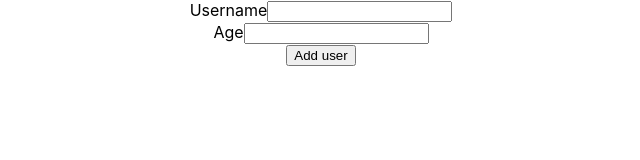
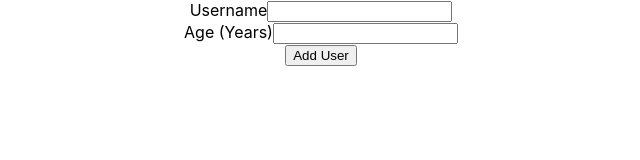
Before and after one commit to sofnir/UsersList, a React (Create React App) app: page / in a window 1280 px wide. Shown: the top 160 px of the page, without its empty margins (319-959 px from the left). Built offline with nearby package versions, Linux system fonts and the light colour scheme.

Commit message:
Create users list.

```diff
--- a/src/App.js
+++ b/src/App.js
@@ -1,11 +1,9 @@
 import './App.css';
-import UserForm from './components/UserForm';
+import Users from './components/Users';
 
 function App() {
   return (
-    <div className="App">
-      <UserForm />
-    </div>
+    <div className="App"><Users /></div>
   );
 }
 
--- a/src/components/UserForm.jsx
+++ b/src/components/UserForm.jsx
@@ -1,21 +1,46 @@
-import React from "react";
+import React, { useState } from "react";
 
-const UserForm = () => {
+const UserForm = (props) => {
+  const [username, setUsername] = useState('');
+  const [age, setAge] = useState('');
+
   const formSubmitHandler = event => {
     event.preventDefault();
+
+    const user = {
+      id: Math.random().toString(),
+      username: username,
+      age: age
+    };
+
+    props.onAddUser(user);
+
+    setUsername('');
+    setAge('');
   };
+
+  const usernameChangeHandler = event => setUsername(event.target.value);
+  const ageChangeHandler = event => setAge(event.target.value);
 
   return (
     <form onSubmit={formSubmitHandler}>
       <div>
         <label>Username</label>
-        <input type="text" />
+        <input
+          type="text"
+          value={username}
+          onChange={usernameChangeHandler}
+        />
       </div>
       <div>
-        <label>Age</label>
-        <input type="number" />
+        <label>Age (Years)</label>
+        <input
+          type="number"
+          value={age}
+          onChange={ageChangeHandler}
+        />
       </div>
-      <button type="submit">Add user</button>
+      <button type="submit">Add User</button>
     </form>
   );
 };
--- /dev/null
+++ b/src/components/Users.jsx
@@ -0,0 +1,18 @@
+import React, { useState } from "react";
+import UserForm from "./UserForm";
+import UsersList from "./UsersList";
+
+const Users = () => {
+  const [users, setUsers] = useState([]);
+
+  const addUserHandler = user => setUsers(previous => [user, ...previous]);
+
+  return (
+    <div>
+      <UserForm onAddUser={addUserHandler} />
+      <UsersList items={users} />
+    </div>
+  );
+};
+
+export default Users;
--- /dev/null
+++ b/src/components/UsersList.jsx
@@ -0,0 +1,11 @@
+import React from "react";
+
+const UsersList = (props) => {
+  return (<ul>
+    {props.items?.map((item) => {
+      return <li key={item.id}>{item.username} ({item.age})</li>;
+    })}
+  </ul>);
+};
+
+export default UsersList;
```
